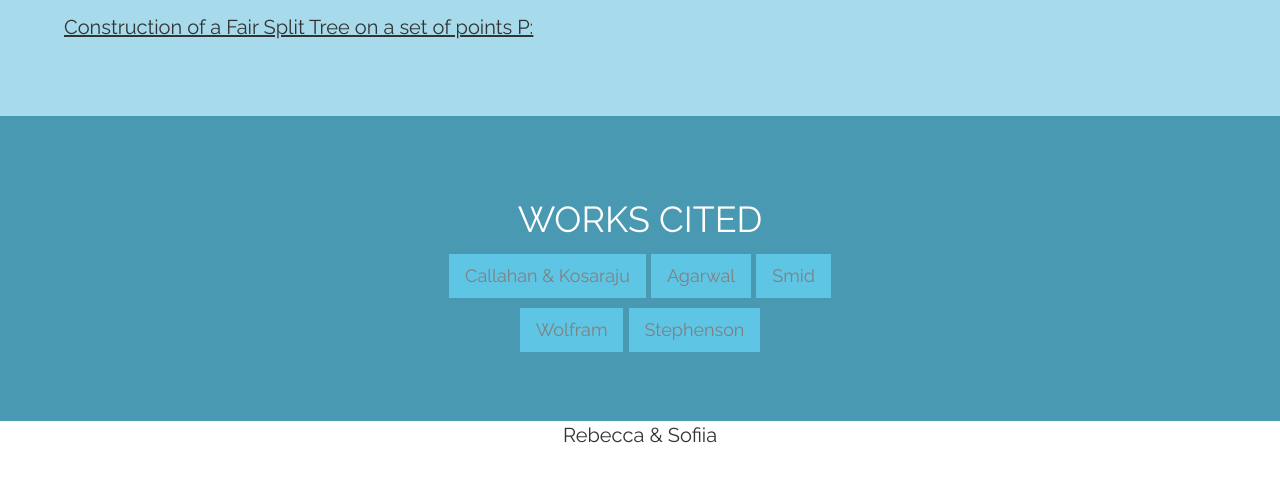
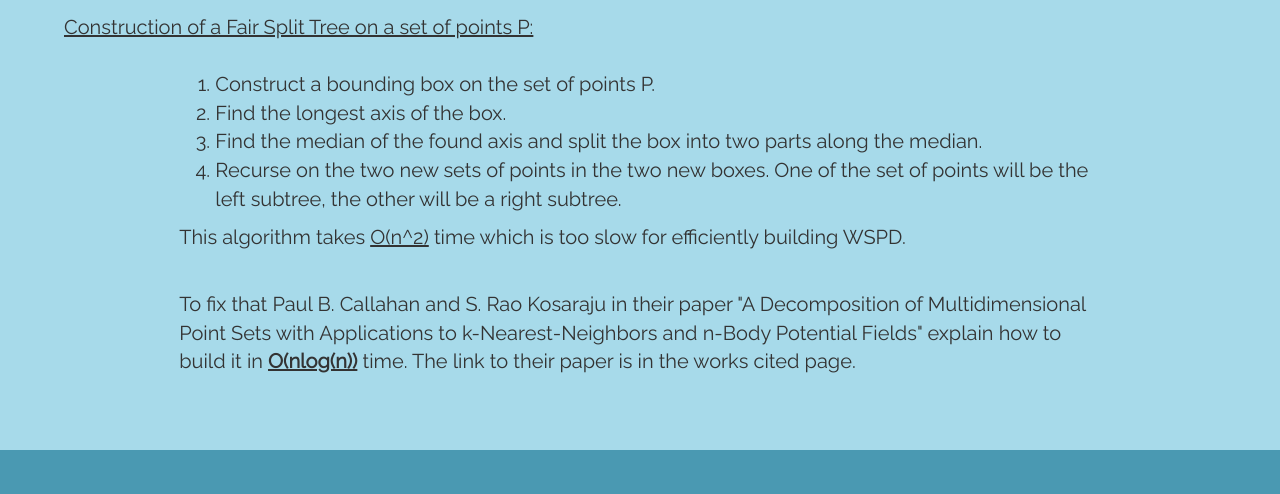
Before and after one commit to r-h-fisch/r-h-fisch.github.io, a plain HTML site: page index.html in a window 1280 px wide. Shown: the part 8640-9134 px from the top of the page. Before the commit the page ends 9100 px from the top, so only its background shows below. Drawn offline with nearby package versions, Linux system fonts and the light colour scheme.

Commit message:
added tree building

```diff
--- a/index.html
+++ b/index.html
@@ -211,9 +211,17 @@
       </ul>
      <center> <img src="https://media.giphy.com/media/YktEKveukEMnafcy3z/giphy.gif"> </center>
       <br>
-      <u>Construction of a Fair Split Tree on a set of points P:</u>
-      <p>
-</p>
+      <u>Construction of a Fair Split Tree on a set of points P:</u><br><br>
+      <ol>
+          <li>Construct a bounding box on the set of points P.</li>
+          <li>Find the longest axis of the box.</li>
+          <li>Find the median of the found axis and split the box into two parts along the median.</li>
+          <li>Recurse on the two new sets of points in the two new boxes. One of the set of points will be the left subtree, the other will be a right subtree.</li>
+      </ol>
+      <p>This algorithm takes <u>O(n^2)</u> time which is too slow for efficiently building WSPD.</p><br>
+      <p>To fix that Paul B. Callahan and S. Rao Kosaraju in their paper "A Decomposition of Multidimensional Point Sets with Applications to k-Nearest-Neighbors and n-Body Potential Fields" explain how to build it in <u><b>O(nlog(n))</b></u> time. The link to their paper is in the works cited page.</p>
+
+
   </div> <!-- End of MORE APPLICATIONS -->
   <!-- Works Cited -->
   <div class="container-fluid bg-b text-center" id="contact">
```
